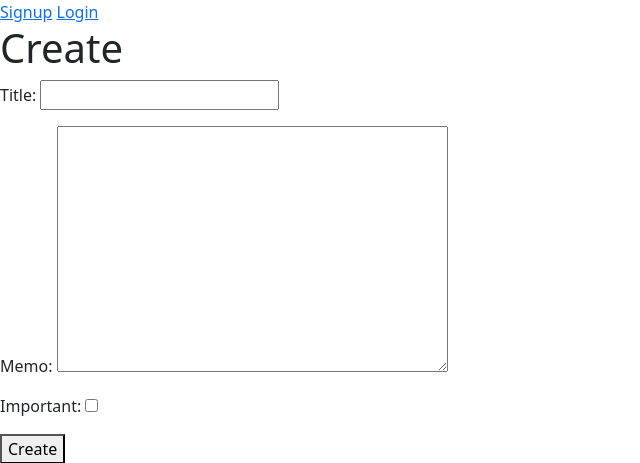
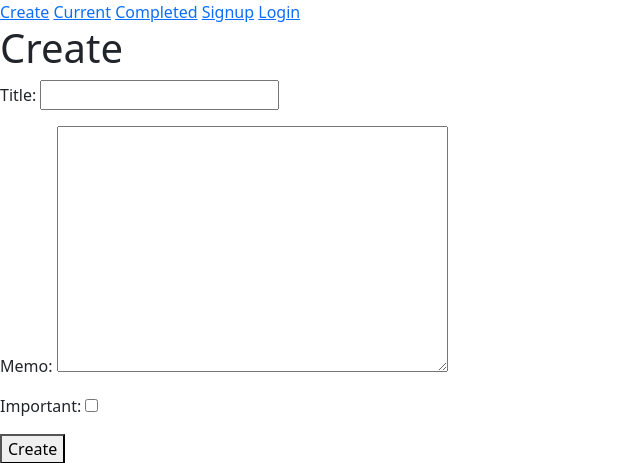
Before and after one commit to salihalci/python_sandbox, a Django app: page /create/ in a window 1280 px wide. Shown: the top 463 px of the page, without its empty margins (0-640 px from the left). Run offline with Django 5.2, Linux system fonts and the light colour scheme.

Commit message:
links added to base htmk

```diff
--- a/django/todowoo-project/todo/templates/todo/base.html
+++ b/django/todowoo-project/todo/templates/todo/base.html
@@ -11,6 +11,11 @@
     />
   </head>
   <body>
+
+    <a href="{% url 'createtodo'%}">Create</a>
+    <a href="{% url 'currenttodos'%}">Current</a>
+    <a href="{% url 'completedtodos'%}">Completed</a>
+
     {% if user.is_authenticated %} Logged in as {{user.username}}
 
     <form action="{%url 'logoutuser'%}" method="POST">
```
